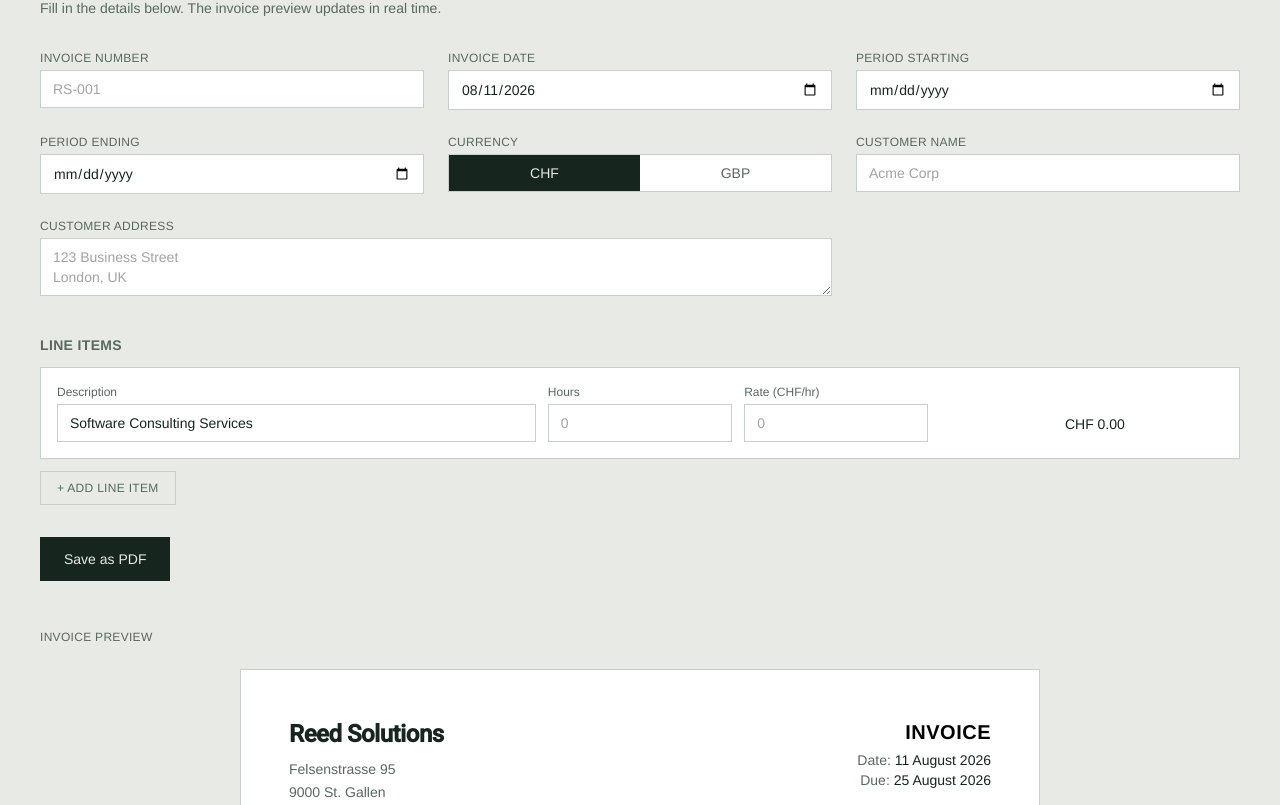
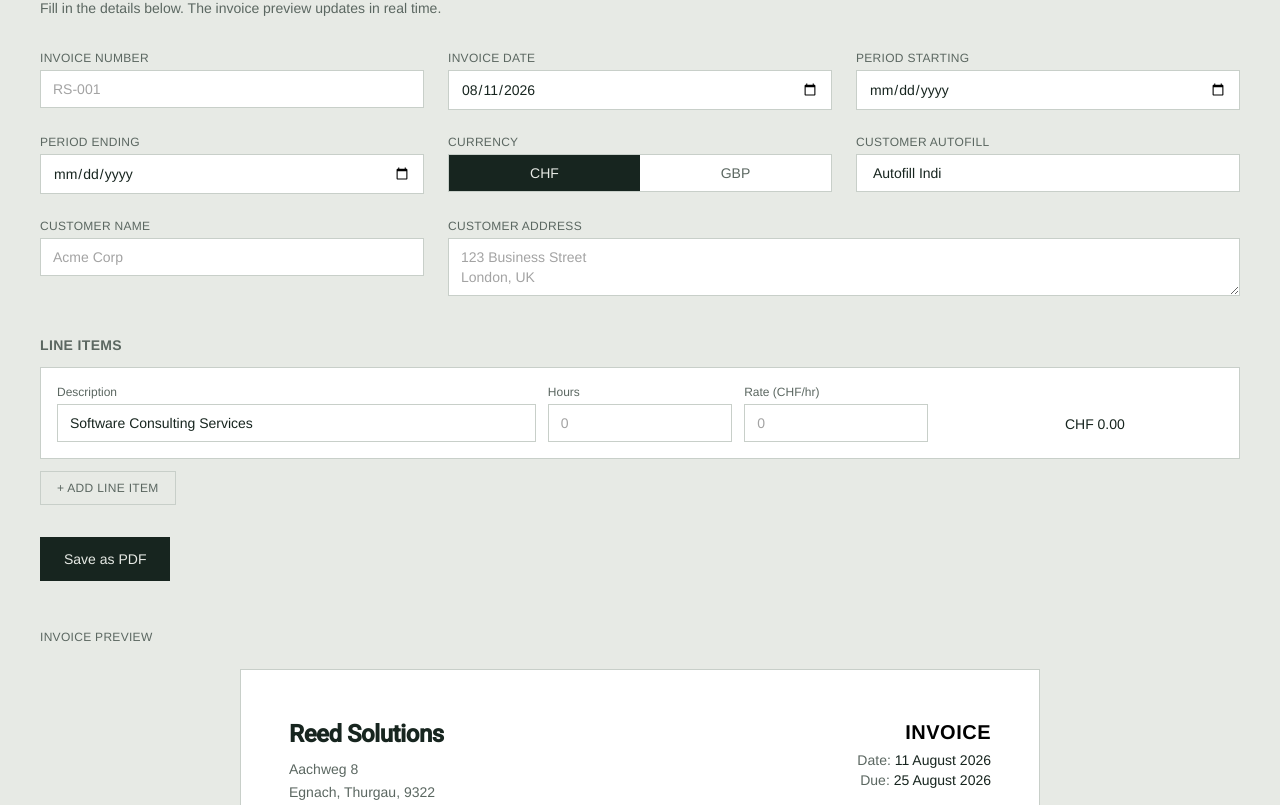
Before and after one commit to philycheese/ReedSolutions, a Next.js app: page /invoice in a window 1280 px wide. Shown: the part 195-1000 px from the top of the page. Built offline with nearby package versions, Linux system fonts and the light colour scheme.

Commit message:
Update invoice address and add Indi autofill

```diff
--- a/app/invoice/page.tsx
+++ b/app/invoice/page.tsx
@@ -11,6 +11,15 @@ type LineItem = {
 };
 
 type Currency = "CHF" | "GBP";
+
+const INDI_PRESET = {
+  name: "Indi",
+  address:
+    "Unit 9 Design Works Business Centre, William Street, Gateshead, England, NE10 0JP",
+  currency: "GBP" as Currency,
+  description: "Software Consulting Services",
+  rate: "30",
+};
 
 export default function InvoicePage() {
   const [invoiceNumber, setInvoiceNumber] = useState("");
@@ -48,6 +57,23 @@ export default function InvoicePage() {
     (parseFloat(item.hours) || 0) * (parseFloat(item.rate) || 0);
 
   const total = items.reduce((sum, item) => sum + itemTotal(item), 0);
+
+  const autofillIndi = () => {
+    setCustomerName(INDI_PRESET.name);
+    setCustomerAddress(INDI_PRESET.address);
+    setCurrency(INDI_PRESET.currency);
+    setItems((prev) =>
+      prev.map((item, index) =>
+        index === 0
+          ? {
+              ...item,
+              description: INDI_PRESET.description,
+              rate: INDI_PRESET.rate,
+            }
+          : item
+      )
+    );
+  };
 
   const dueDate = (() => {
     const d = new Date(invoiceDate + "T00:00:00");
@@ -142,6 +168,16 @@ export default function InvoicePage() {
                     </button>
                   ))}
                 </div>
+              </Field>
+
+              <Field label="Customer Autofill">
+                <button
+                  type="button"
+                  onClick={autofillIndi}
+                  className="mt-1 w-full border border-line bg-white px-4 py-2 text-left text-sm font-medium text-ink transition-colors hover:border-accent hover:text-accent"
+                >
+                  Autofill Indi
+                </button>
               </Field>
 
               <Field label="Customer Name">
@@ -305,11 +341,9 @@ export default function InvoicePage() {
                   Reed Solutions
                 </p>
                 <address className="mt-2 text-sm not-italic leading-relaxed text-muted">
-                  Felsenstrasse 95
+                  Aachweg 8
                   <br />
-                  9000 St. Gallen
-                  <br />
-                  Switzerland
+                  Egnach, Thurgau, 9322
                 </address>
               </div>
 
```
